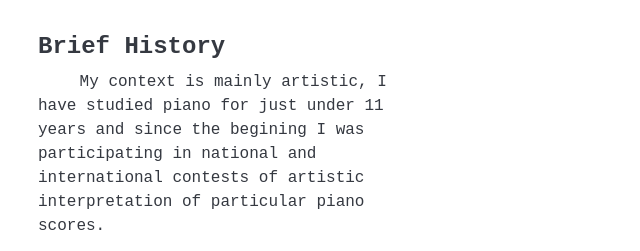
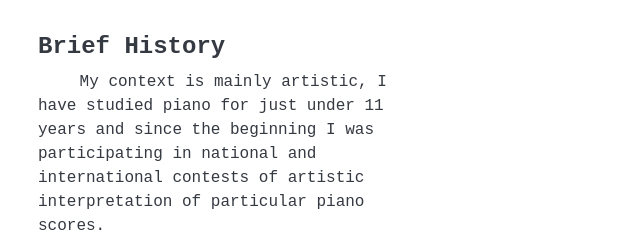
Before and after one commit to 913DavidGardos/913DavidGardos.github.io, a website: page About.html in a window 1280 px wide. Shown: the part 321-572 px from the top of the page, 632-1272 px from the left. Drawn offline with nearby package versions, Linux system fonts and the light colour scheme.

Commit message:
Update About.html

```diff
--- a/About.html
+++ b/About.html
@@ -71,7 +71,7 @@
                     <h5 class="aboutTitletext">Brief History</h5>
                     <p class="aboutPtext">
                         &emsp;&emsp;   My context is mainly artistic, I have studied piano for just under 11 years
-                        and since the begining I was participating in national and international contests
+                        and since the beginning I was participating in national and international contests
                         of artistic interpretation of particular piano scores.
                     </p>
                     <p class="aboutPtext">
```
